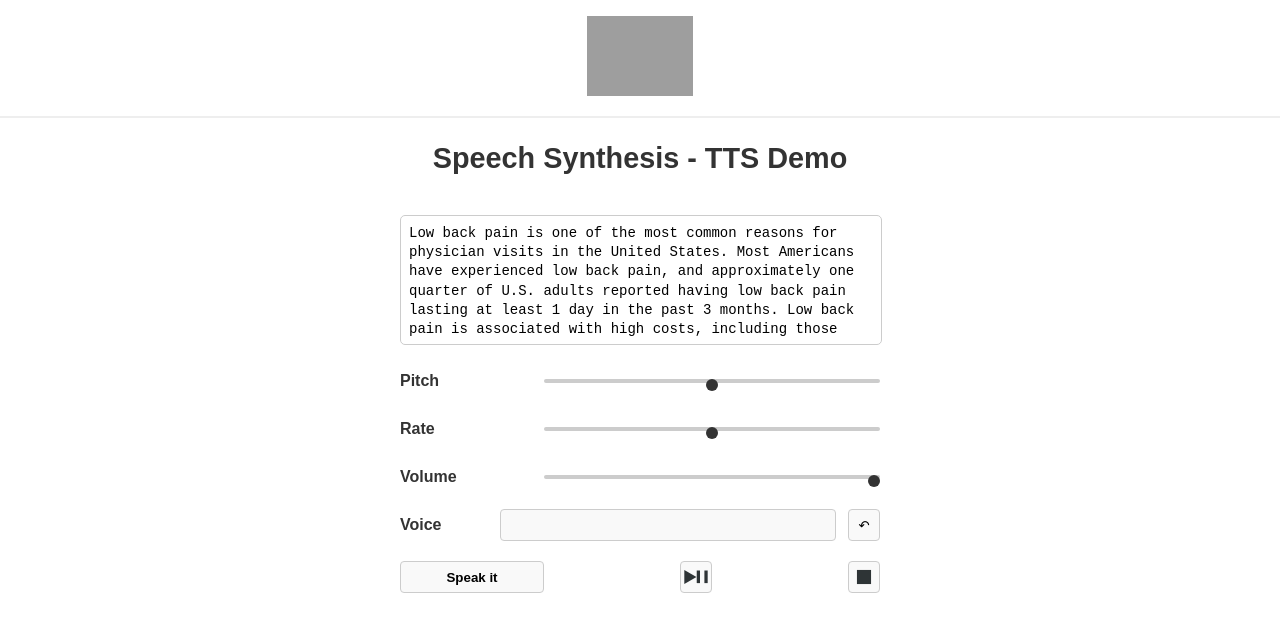
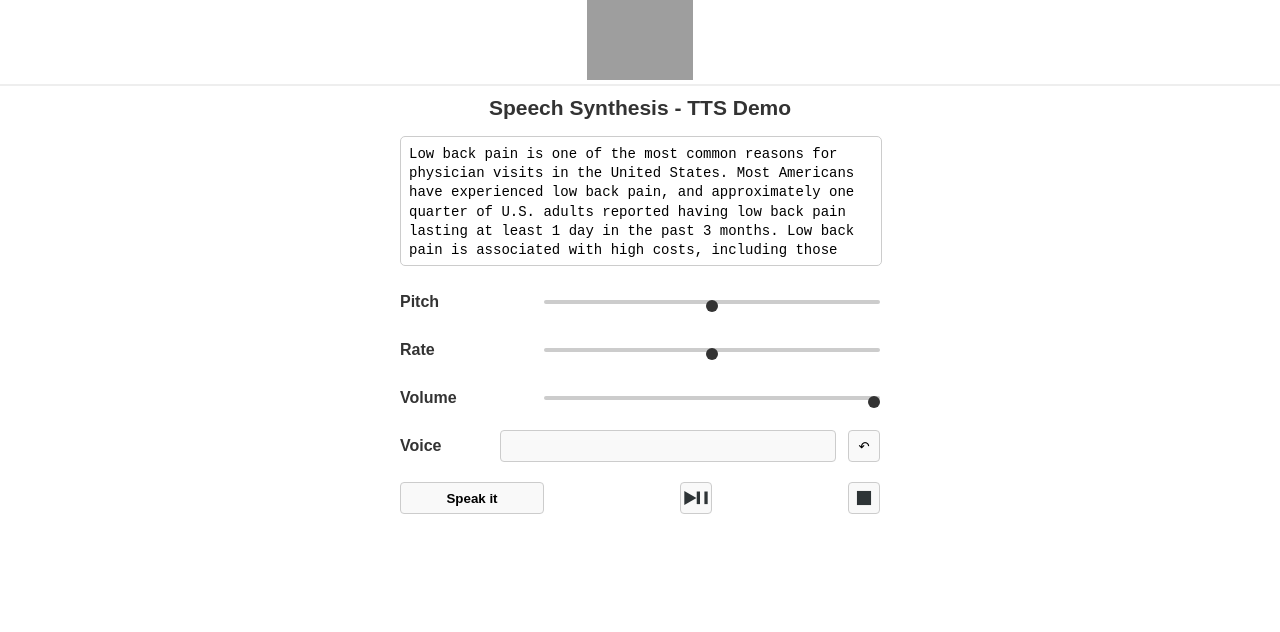
Before and after one commit to vidinsujithm/ttsdemo, a plain HTML site: page index.html in a window 1280 px wide. Drawn offline with Linux system fonts and the light colour scheme; grey boxes are pictures that could not be loaded.

Commit message:
Update index.html

```diff
--- a/index.html
+++ b/index.html
@@ -14,7 +14,6 @@
       }
       header {
         text-align: center;
-        padding: 1rem;
         border-bottom: 2px solid #eee;
       }
       header img {
@@ -22,9 +21,11 @@
       }
       h1 {
         max-width: 480px;
-        margin: 1.5rem auto;
-        font-size: 1.8rem;
-        text-align: center;
+    margin: 1.5rem auto;
+    font-size: 21px;
+    text-align: center;
+    margin-bottom: 0px;
+    margin-top: 10px;
       }
       form {
         max-width: 480px;
```
